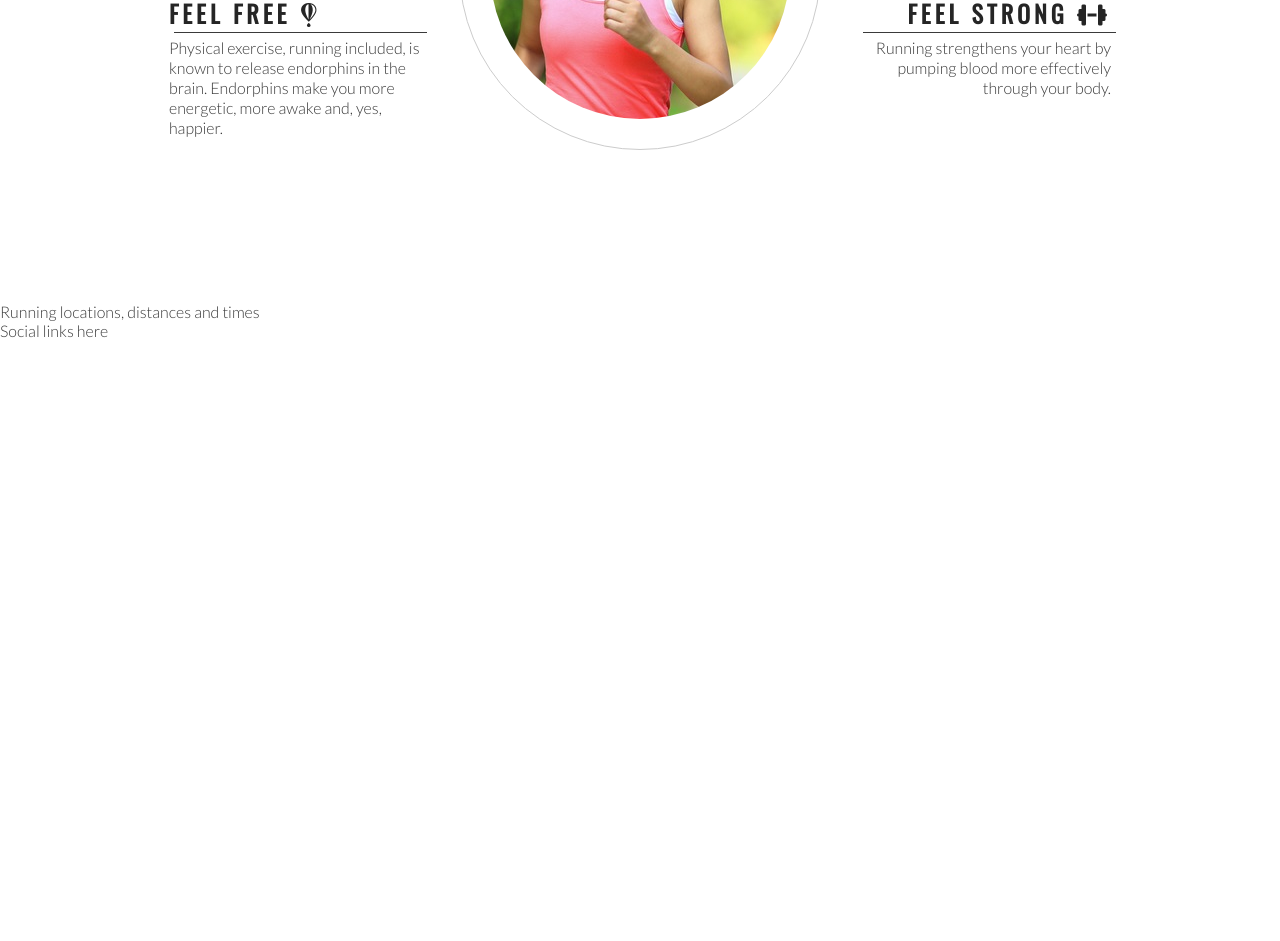
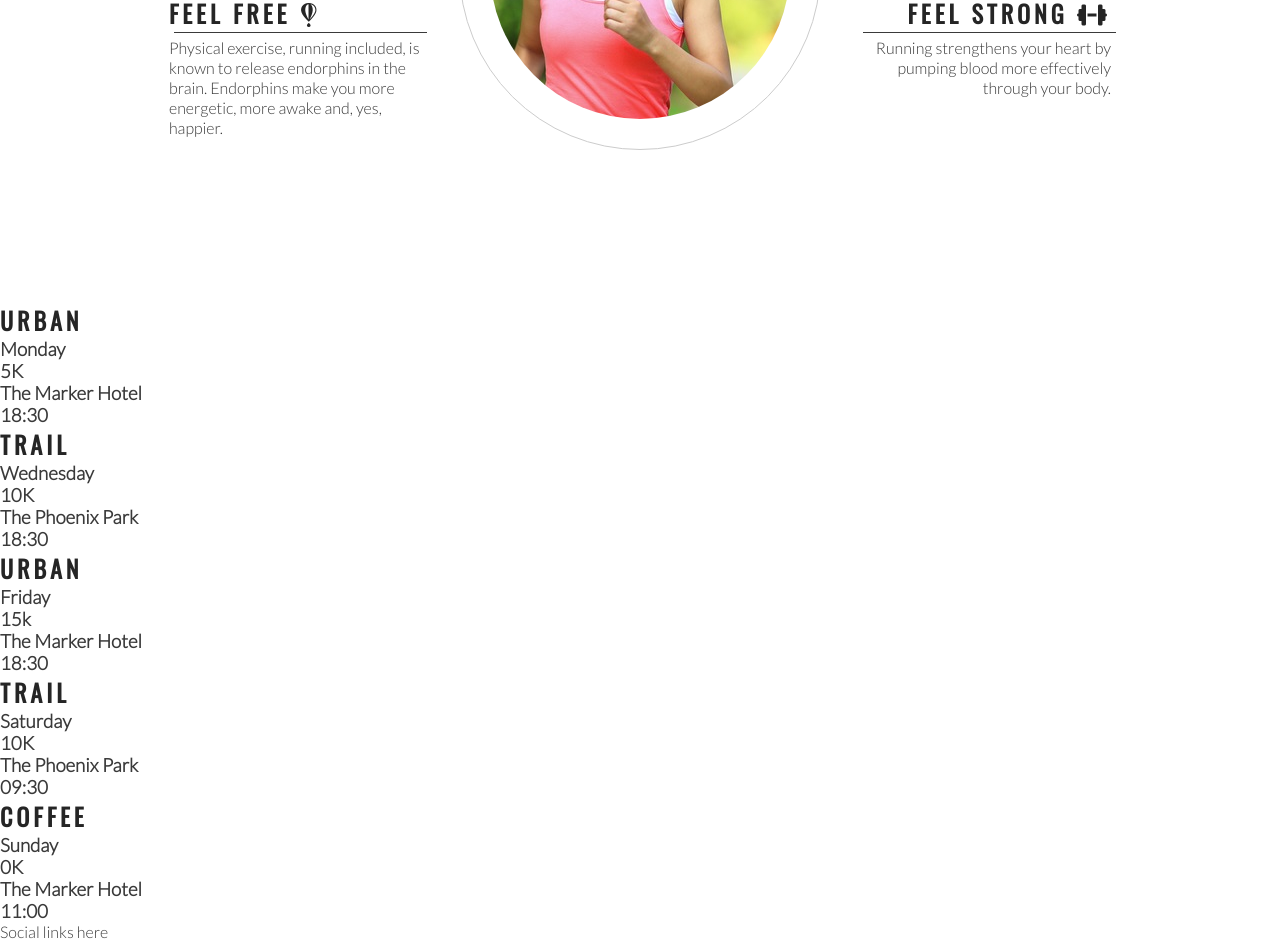
Before and after one commit to YatechDev/love-running, a plain HTML site: page index.html in a window 1280 px wide. Shown: the part 993-1934 px from the top of the page. Before the commit the page ends 1333 px from the top, so only its background shows below. Drawn offline with nearby package versions, Linux system fonts and the light colour scheme.

Commit message:
Add meetup times main structure

```diff
--- a/index.html
+++ b/index.html
@@ -84,7 +84,41 @@
         </div>
     </section>
     <section>
-        Running locations, distances and times
+      <div>
+        <h2>Urban</h2>
+        <h3>Monday</h3>
+        <h3>5K</h3>
+        <h3>The Marker Hotel</h3>
+        <h3>18:30</h3>
+      </div>
+      <div>
+        <h2>Trail</h2>
+        <h3>Wednesday</h3>
+        <h3>10K</h3>
+        <h3>The Phoenix Park</h3>
+        <h3>18:30</h3>
+      </div>
+      <div>
+        <h2>Urban</h2>
+        <h3>Friday</h3>
+        <h3>15k</h3>
+        <h3>The Marker Hotel</h3>
+        <h3>18:30</h3>
+      </div>
+      <div>
+        <h2>Trail</h2>
+        <h3>Saturday</h3>
+        <h3>10K</h3>
+        <h3>The Phoenix Park</h3>
+        <h3>09:30</h3>
+      </div>
+      <div>
+        <h2>Coffee</h2>
+        <h3>Sunday</h3>
+        <h3>0K</h3>
+        <h3>The Marker Hotel</h3>
+        <h3>11:00</h3>
+      </div>
     </section>
     <footer>
         Social links here
```
